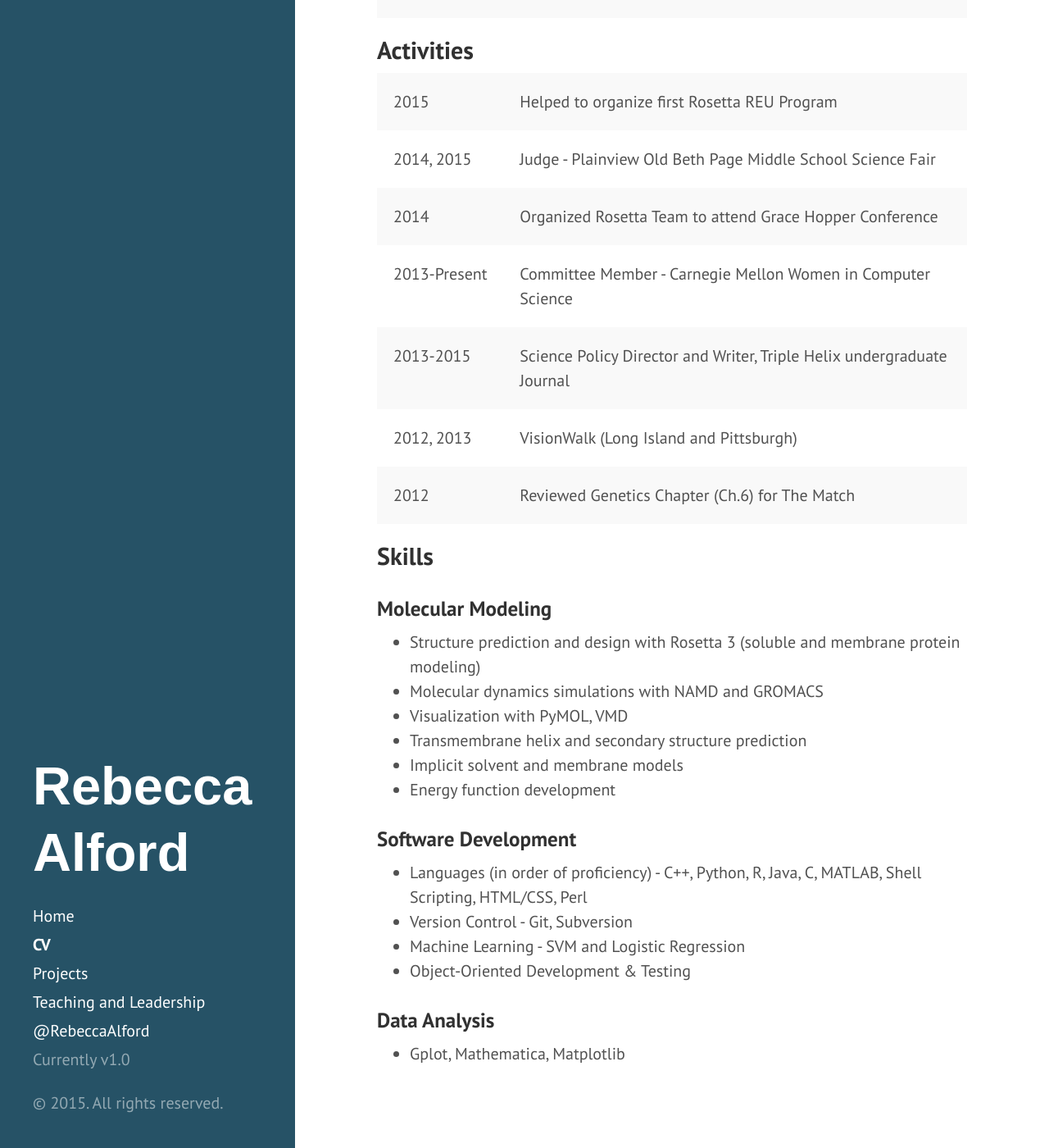
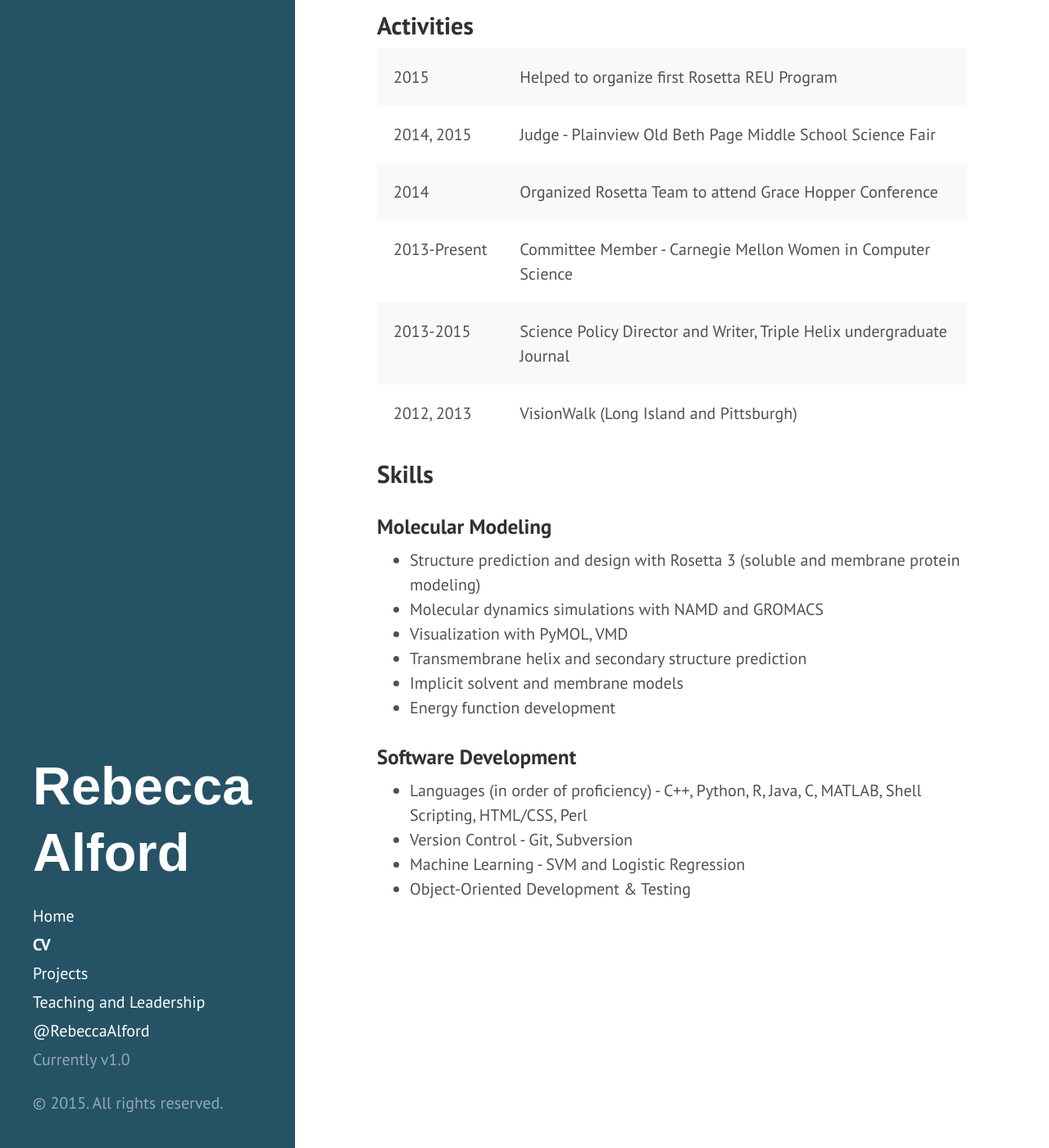
Before and after one commit to rfalford12/rfalford12.github.io, a Jekyll site: the page built from pages/cv.md, in a window 1280 px wide and 1400 px high, scrolled down 4809 px. Shown: the whole window at 82% size. Built offline with Jekyll 4.4.1, drawn with Linux system fonts in a browser that asks for light colours; Markdown is read by kramdown in place of the engine named in the settings; some of the changed text lies outside the part shown.

```diff
--- a/pages/cv.md
+++ b/pages/cv.md
@@ -160,8 +160,6 @@ activities:
     date: 2013-2015
   - event: VisionWalk (Long Island and Pittsburgh)
     date: 2012, 2013
-  - event: Reviewed Genetics Chapter (Ch.6) for The Match
-    date: 2012
 
 ---
 
@@ -179,6 +177,3 @@ activities:
  * Version Control - Git, Subversion
  * Machine Learning - SVM and Logistic Regression
  * Object-Oriented Development & Testing
-
-### Data Analysis
- * Gplot, Mathematica, Matplotlib
```
Also changed, not shown: other parts of pages/cv.md (+1 -1 lines), README.md.
